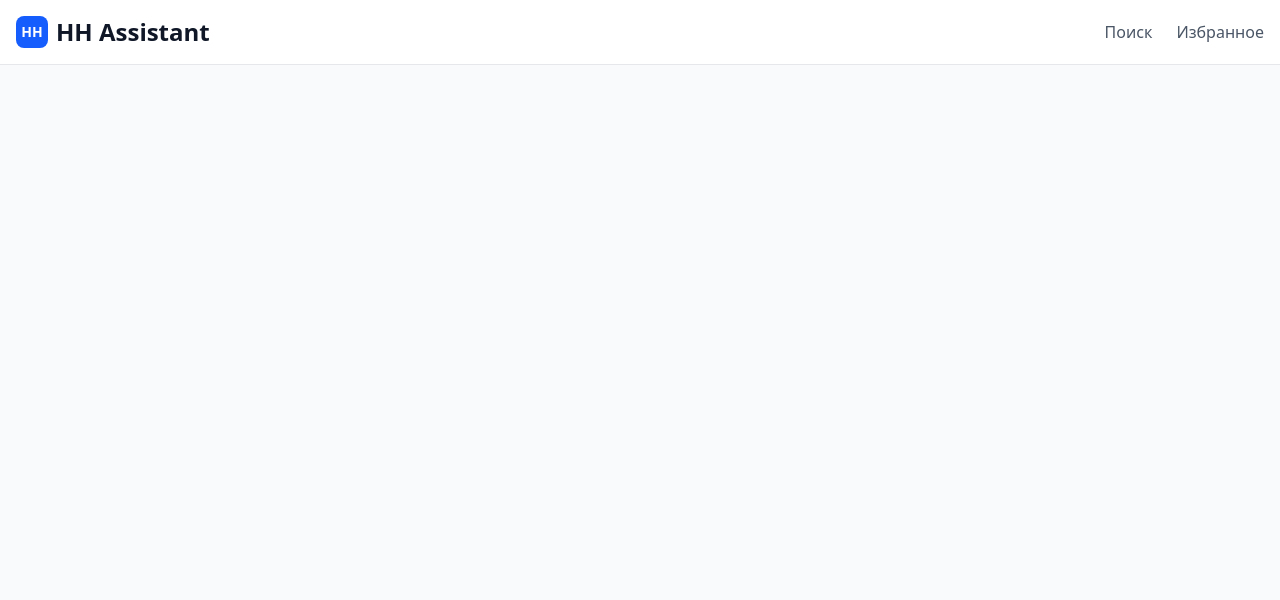
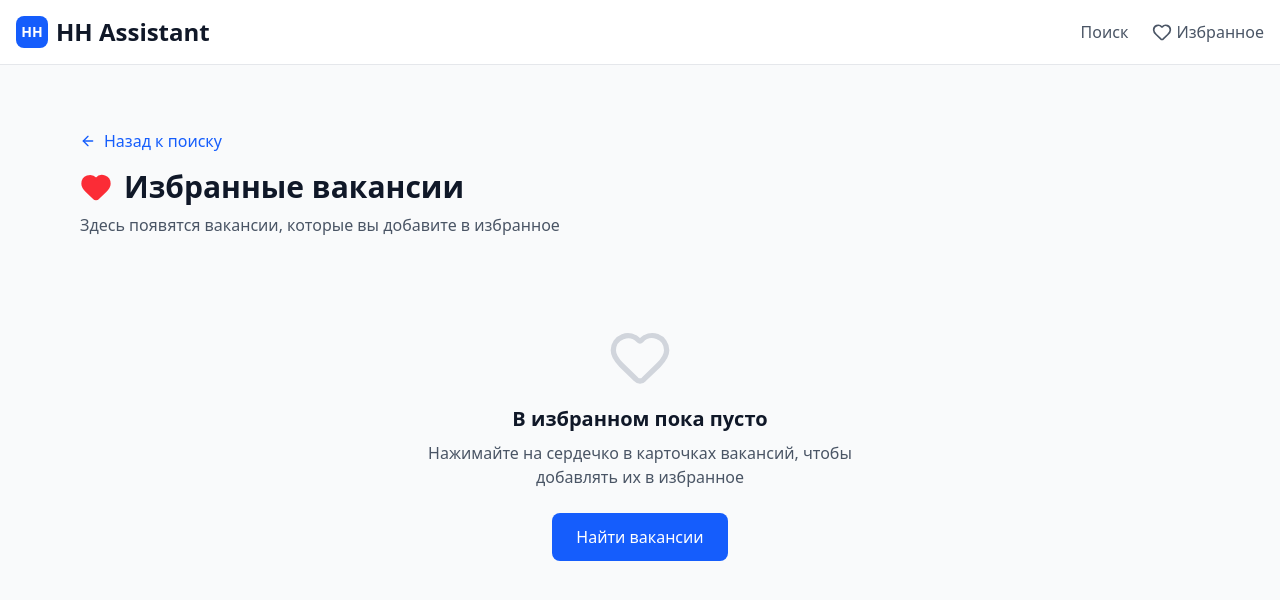
Before and after one commit to BMD63/hh-assistant, a React (Vite) app: page /hh-assistant/favorites in a window 1280 px wide. Shown: the top 600 px of the page. Built offline with nearby package versions, Linux system fonts and the light colour scheme.

Commit message:
feat: add favorites functionality with persistent storage and dedicated page

```diff
--- a/src/App.tsx
+++ b/src/App.tsx
@@ -13,6 +13,7 @@ import { SortFilter } from './components/SortFilter'
 import { VacancyPage } from './pages/VacancyPage'
 import { useSearch } from './hooks/useSearch'
 import { useVacancies } from './hooks/useVacancies'
+import { FavoritesPage } from './pages/FavoritesPage'
 
 function HomePage() {
   const { vacancies, isLoading, error, hasMore, searchVacancies, loadMore } = useVacancies();
@@ -109,6 +110,7 @@ function App() {
           <Route path="/hh-assistant" element={<HomePage />} />
           <Route path="/hh-assistant/" element={<HomePage />} />
           <Route path="/hh-assistant/vacancy/:id" element={<VacancyPage />} />
+          <Route path="/hh-assistant/favorites" element={<FavoritesPage />} />
           {/* Резервный маршрут для локальной разработки */}
           <Route path="/" element={<HomePage />} />
           <Route path="/vacancy/:id" element={<VacancyPage />} />
--- a/src/components/Header.tsx
+++ b/src/components/Header.tsx
@@ -1,4 +1,10 @@
+import { Link } from 'react-router-dom'
+import { Heart } from 'lucide-react'
+import { useFavoritesStore } from '../stores/favoritesStore'
+
 export function Header() {
+  const { favorites } = useFavoritesStore()
+
   return (
     <header className="border-b border-gray-200 bg-white">
       <div className="container mx-auto px-4 py-4">
@@ -7,18 +13,29 @@ export function Header() {
             <div className="w-8 h-8 bg-blue-600 rounded-lg flex items-center justify-center">
               <span className="text-white font-bold text-sm">HH</span>
             </div>
-            <h1 className="text-2xl font-bold text-gray-900">HH Assistant</h1>
+            <Link to="/hh-assistant" className="text-2xl font-bold text-gray-900 hover:text-gray-700">
+              HH Assistant
+            </Link>
           </div>
           <nav className="flex items-center space-x-6">
-            <a href="/" className="text-gray-600 hover:text-gray-900 font-medium">
+            <Link to="/hh-assistant" className="text-gray-600 hover:text-gray-900 font-medium">
               Поиск
-            </a>
-            <a href="/favorites" className="text-gray-600 hover:text-gray-900 font-medium">
+            </Link>
+            <Link
+              to="/hh-assistant/favorites"
+              className="flex items-center text-gray-600 hover:text-gray-900 font-medium relative"
+            >
+              <Heart className="w-5 h-5 mr-1" />
               Избранное
-            </a>
+              {favorites.length > 0 && (
+                <span className="absolute -top-2 -right-2 bg-red-500 text-white text-xs rounded-full w-5 h-5 flex items-center justify-center">
+                  {favorites.length}
+                </span>
+              )}
+            </Link>
           </nav>
         </div>
       </div>
     </header>
-  );
+  )
 }
--- a/src/components/VacancyCard.tsx
+++ b/src/components/VacancyCard.tsx
@@ -1,12 +1,27 @@
 import { Link } from 'react-router-dom'
-import { MapPin, Building, Calendar } from 'lucide-react'
+import { MapPin, Building, Calendar, Heart } from 'lucide-react'
 import type { Vacancy } from '../types/vacancy'
+import { useFavoritesStore } from '../stores/favoritesStore'
 
 interface VacancyCardProps {
   vacancy: Vacancy
 }
 
 export function VacancyCard({ vacancy }: VacancyCardProps) {
+  const { addToFavorites, removeFromFavorites, isFavorite } = useFavoritesStore()
+  const isVacancyFavorite = isFavorite(vacancy.id)
+
+  const handleFavoriteClick = (e: React.MouseEvent) => {
+    e.preventDefault() // Предотвращаем переход по ссылке
+    e.stopPropagation()
+
+    if (isVacancyFavorite) {
+      removeFromFavorites(vacancy.id)
+    } else {
+      addToFavorites(vacancy)
+    }
+  }
+
   const formatSalary = (salary: Vacancy['salary']) => {
     if (!salary) return 'Зарплата не указана'
 
@@ -20,9 +35,24 @@ export function VacancyCard({ vacancy }: VacancyCardProps) {
   const skills = vacancy.key_skills || []
 
   return (
-    <Link to={`/vacancy/${vacancy.id}`}>
-      <div className="bg-white rounded-lg border border-gray-200 p-6 hover:shadow-md transition-shadow cursor-pointer">
-        <div className="flex justify-between items-start mb-3">
+    <Link to={`/hh-assistant/vacancy/${vacancy.id}`}>
+      <div className="bg-white rounded-lg border border-gray-200 p-6 hover:shadow-md transition-shadow cursor-pointer relative">
+        {/* Кнопка избранного */}
+        <button
+          onClick={handleFavoriteClick}
+          className="absolute top-4 right-4 p-2 rounded-full hover:bg-gray-100 transition-colors"
+          title={isVacancyFavorite ? 'Удалить из избранного' : 'Добавить в избранное'}
+        >
+          <Heart
+            className={`w-5 h-5 ${
+              isVacancyFavorite
+                ? 'fill-red-500 text-red-500'
+                : 'text-gray-400 hover:text-red-500'
+            } transition-colors`}
+          />
+        </button>
+
+        <div className="flex justify-between items-start mb-3 pr-8">
           <h3 className="text-lg font-semibold text-gray-900">{vacancy.name}</h3>
           <div className="text-right">
             <p className="text-green-600 font-medium">
--- /dev/null
+++ b/src/pages/FavoritesPage.tsx
@@ -0,0 +1,76 @@
+import { Link } from 'react-router-dom'
+import { ArrowLeft, Heart, Trash2 } from 'lucide-react'
+import { VacancyCard } from '../components/VacancyCard'
+import { useFavoritesStore } from '../stores/favoritesStore'
+
+export function FavoritesPage() {
+  const { favorites, clearFavorites } = useFavoritesStore()
+
+  return (
+    <div className="min-h-screen bg-gray-50 py-8">
+      <div className="container mx-auto px-4 max-w-6xl">
+        {/* Хлебные крошки и заголовок */}
+        <div className="mb-6">
+          <Link
+            to="/hh-assistant"
+            className="inline-flex items-center text-blue-600 hover:text-blue-800 mb-4"
+          >
+            <ArrowLeft className="w-4 h-4 mr-2" />
+            Назад к поиску
+          </Link>
+
+          <div className="flex justify-between items-center">
+            <div>
+              <h1 className="text-3xl font-bold text-gray-900 mb-2 flex items-center">
+                <Heart className="w-8 h-8 text-red-500 mr-3 fill-red-500" />
+                Избранные вакансии
+              </h1>
+              <p className="text-gray-600">
+                {favorites.length === 0
+                  ? 'Здесь появятся вакансии, которые вы добавите в избранное'
+                  : `Найдено вакансий: ${favorites.length}`
+                }
+              </p>
+            </div>
+
+            {favorites.length > 0 && (
+              <button
+                onClick={clearFavorites}
+                className="flex items-center px-4 py-2 bg-red-600 text-white rounded-lg hover:bg-red-700 focus:outline-none focus:ring-2 focus:ring-red-500 transition-colors"
+              >
+                <Trash2 className="w-4 h-4 mr-2" />
+                Очистить все
+              </button>
+            )}
+          </div>
+        </div>
+
+        {/* Список избранных вакансий */}
+        {favorites.length > 0 ? (
+          <div className="grid gap-4">
+            {favorites.map((vacancy) => (
+              <VacancyCard key={vacancy.id} vacancy={vacancy} />
+            ))}
+          </div>
+        ) : (
+          /* Пустое состояние */
+          <div className="text-center py-16">
+            <Heart className="w-16 h-16 text-gray-300 mx-auto mb-4" />
+            <h3 className="text-xl font-semibold text-gray-900 mb-2">
+              В избранном пока пусто
+            </h3>
+            <p className="text-gray-600 mb-6 max-w-md mx-auto">
+              Нажимайте на сердечко в карточках вакансий, чтобы добавлять их в избранное
+            </p>
+            <Link
+              to="/hh-assistant"
+              className="inline-flex items-center px-6 py-3 bg-blue-600 text-white rounded-lg hover:bg-blue-700 focus:outline-none focus:ring-2 focus:ring-blue-500 transition-colors"
+            >
+              Найти вакансии
+            </Link>
+          </div>
+        )}
+      </div>
+    </div>
+  )
+}
--- /dev/null
+++ b/src/stores/favoritesStore.ts
@@ -0,0 +1,41 @@
+import { create } from 'zustand'
+import { persist } from 'zustand/middleware'
+import type { Vacancy } from '../types/vacancy'
+
+interface FavoritesState {
+  favorites: Vacancy[]
+  addToFavorites: (vacancy: Vacancy) => void
+  removeFromFavorites: (vacancyId: string) => void
+  isFavorite: (vacancyId: string) => boolean
+  clearFavorites: () => void
+}
+
+export const useFavoritesStore = create<FavoritesState>()(
+  persist(
+    (set, get) => ({
+      favorites: [],
+
+      addToFavorites: (vacancy) =>
+        set((state) => {
+          // Проверяем нет ли уже в избранном
+          if (state.favorites.find(fav => fav.id === vacancy.id)) {
+            return state
+          }
+          return { favorites: [...state.favorites, vacancy] }
+        }),
+
+      removeFromFavorites: (vacancyId) =>
+        set((state) => ({
+          favorites: state.favorites.filter(fav => fav.id !== vacancyId)
+        })),
+
+      isFavorite: (vacancyId) =>
+        get().favorites.some(fav => fav.id === vacancyId),
+
+      clearFavorites: () => set({ favorites: [] }),
+    }),
+    {
+      name: 'favorites-storage', // ключ в localStorage
+    }
+  )
+)
```
